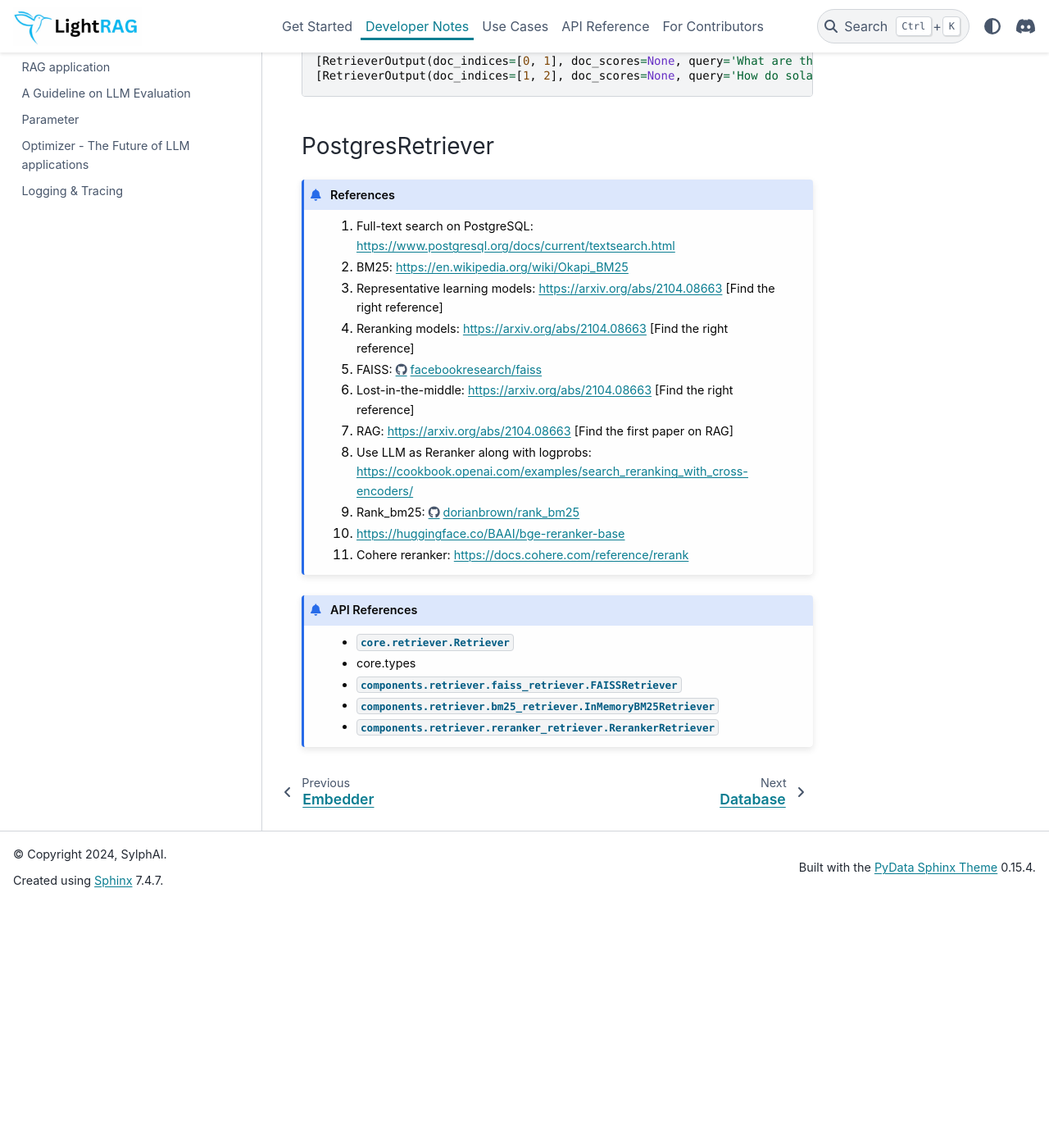
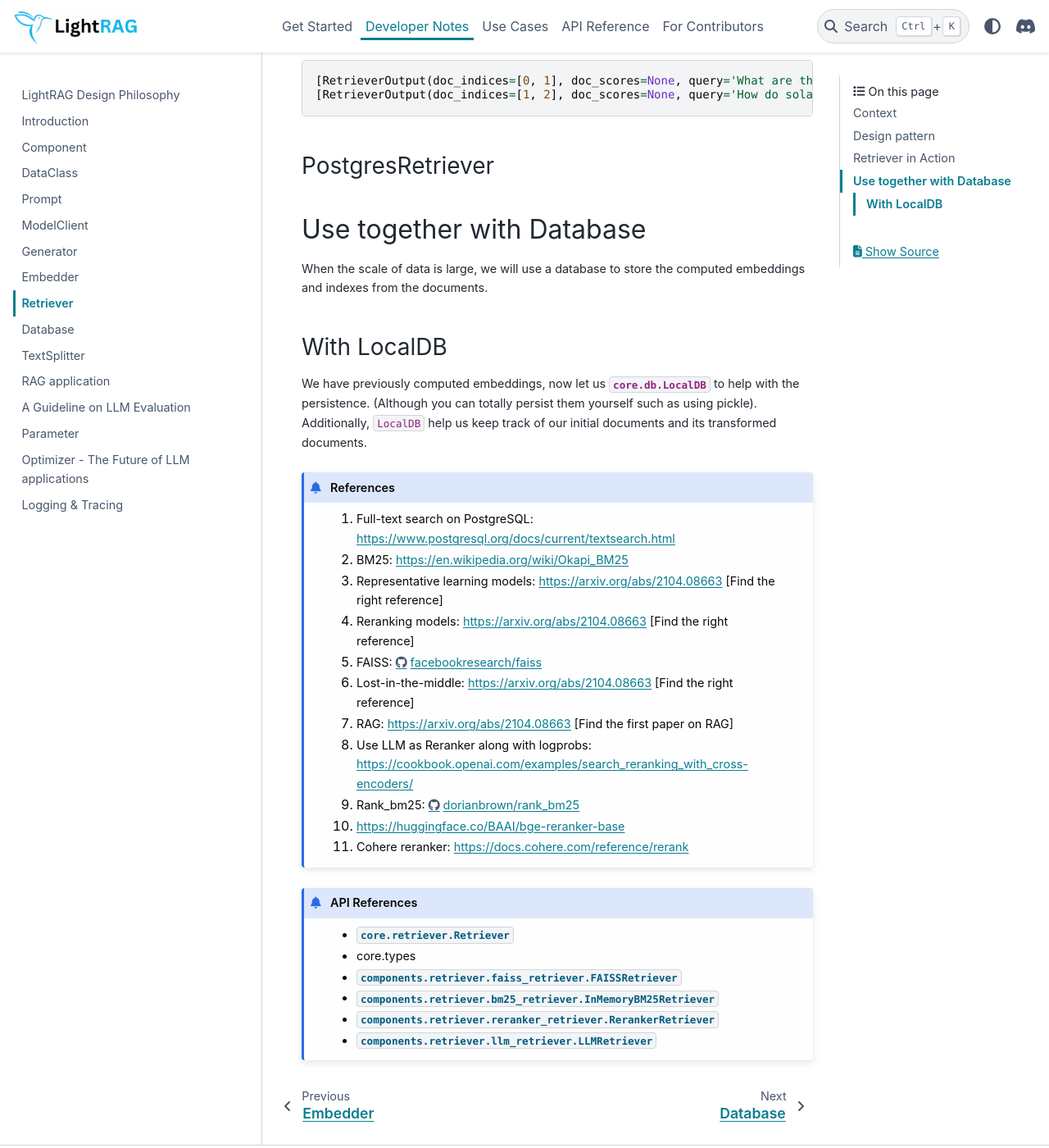
Before and after one commit to SylphAI-Inc/AdalFlow, a Sphinx documentation site: the page built from docs/source/developer_notes/retriever.rst, in a window 1280 px wide and 1400 px high, scrolled down 11830 px. Shown: the whole window at 82% size. Built offline with Sphinx 7.4.7 and the PyData theme 0.15.4, drawn with Linux system fonts in a browser that asks for light colours; pages that are not in the unit, such as notebooks, are missing from menus; before the commit the page ends 12932 px from its top, so only the background shows below that; some of the changed text lies outside the part shown.

Commit message:
minor fix

```diff
--- a/docs/source/developer_notes/retriever.rst
+++ b/docs/source/developer_notes/retriever.rst
@@ -187,7 +187,7 @@ As an example, :class:`components.retriever.bm25_retriever.InMemoryBM25Retriever
 
 .. code:: python
 
-    self.index_keys = ["nd", "t2d", "idf","doc_len","avgdl","corpus_size","top_k","k1","b","epsilon","indexed"]
+    self.index_keys = ["nd", "t2d", "idf","doc_len","avgdl","total_documents","top_k","k1","b","epsilon","indexed"]
 
 
 Retriever in Action
@@ -492,7 +492,7 @@ LLM as Retriever
 There are differen ways to use LLM as a retriever:
 
 1. Directly show it of all documents and query and ask it to return the indices of the top_k as a list.
-2. Put the query and document a pair and ask it to do a `yes` and `no`. Additionally, we can use its `logprobs` of the `yes` token to get a probability-like score.
+2. Put the query and document a pair and ask it to do a `yes` and `no`. Additionally, we can use its `logprobs` of the `yes` token to get a probability-like score. We will implement this in the near future, for now, you can refer [8]_ to implement it yourself.
 
 For the first case, with out prompt and zero-shot, `gpt-3.5-turbo` is not working as well as `gpt-4o` which got both answers right.
 Here is our code:
@@ -571,6 +571,16 @@ PostgresRetriever
 ^^^^^^^^^^^^^^^^^^^^^^^^
 
 
+Use together with Database
+-----------------------------
+When the scale of data is large, we will use a database to store the computed embeddings and indexes from the documents.
+
+With LocalDB
+^^^^^^^^^^^^^^^^^^^^^^^^
+We have previously computed embeddings, now let us :class:`core.db.LocalDB` to help with the persistence.
+(Although you can totally persist them yourself such as using pickle).
+Additionally, ``LocalDB`` help us keep track of our initial documents and its transformed documents.
+
 
 .. admonition:: References
    :class: highlight
@@ -596,3 +606,4 @@ PostgresRetriever
    - :class:`components.retriever.faiss_retriever.FAISSRetriever`
    - :class:`components.retriever.bm25_retriever.InMemoryBM25Retriever`
    - :class:`components.retriever.reranker_retriever.RerankerRetriever`
+   - :class:`components.retriever.llm_retriever.LLMRetriever`
```
Also changed, not shown: 2 other files.
